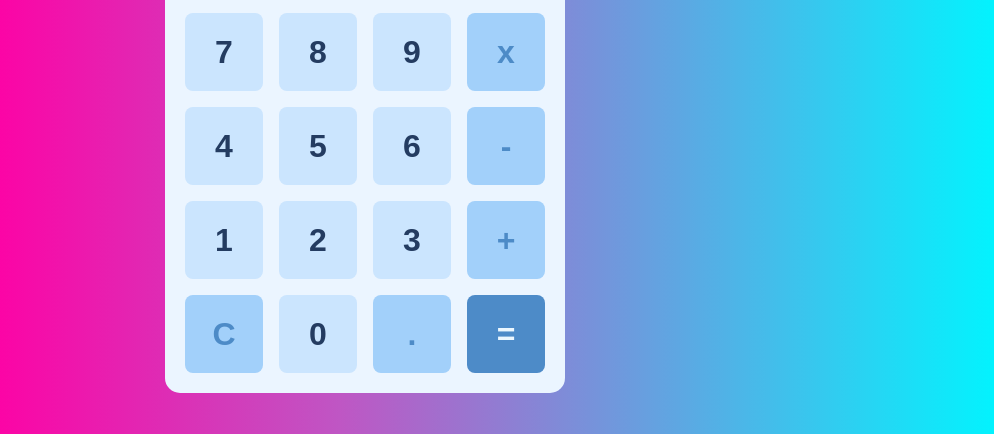
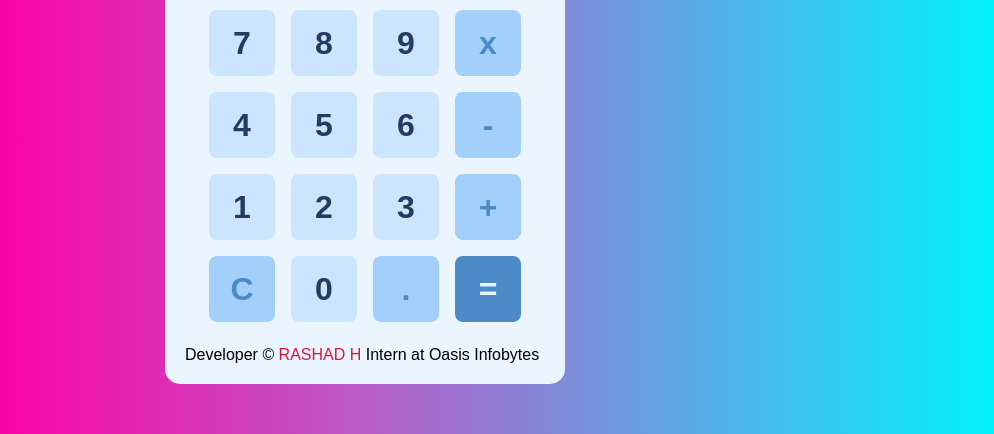
Before and after one commit to hrashad/rascalc, a plain HTML site: page index.html in a window 1280 px wide. Shown: the part 366-800 px from the top of the page, without its empty margins (275-1269 px from the left). Drawn offline with Linux system fonts and the light colour scheme.

Commit message:
Add files via upload

```diff
--- a/index.html
+++ b/index.html
@@ -8,9 +8,6 @@
     <link rel="stylesheet" href="style.css"/>
 </head>
 <body>
-
-
-
     <div class="app">
         <div class="calculator">
             <div class="display">
@@ -102,10 +99,13 @@
                     <span>=</span>
                 </div>
            </div>
+            <span>Developer &copy; <a href="https://www.linkedin.com/in/rashad-h/" style="text-decoration: none; color:crimson;">RASHAD H</a> Intern at Oasis Infobytes</span>
 
         </div>
 
     </div>
 <script src="main.js" ></script>
 </body>
+<footer style="text-decoration: none; text-align:center;">
+  </footer>
 </html>
--- a/style.css
+++ b/style.css
@@ -76,12 +76,13 @@ body{
 }
 
 .buttons {
-	padding: 1.5rem 0 0;
+	padding: 1.5rem 1.5rem;
 	border-radius: 10px;
 	display: grid;
 	grid-template-columns: repeat(4, 1fr);
 	grid-template-rows: repeat(5, 1fr);
 	grid-gap: 1rem;
+
 }
 
 .buttons .button {
```
